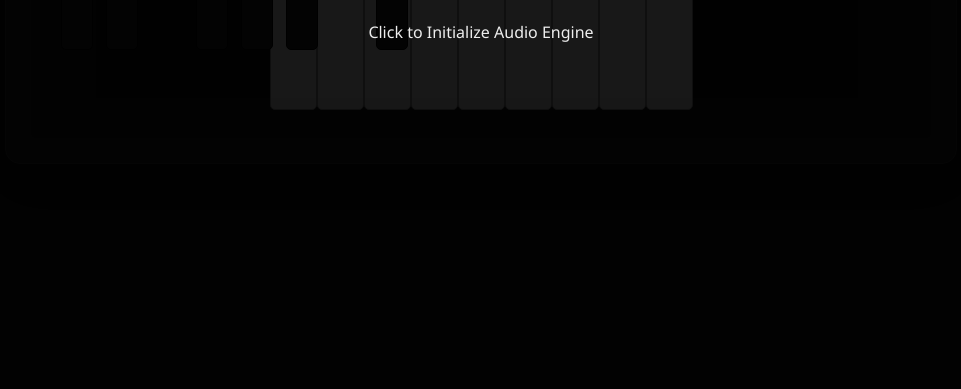
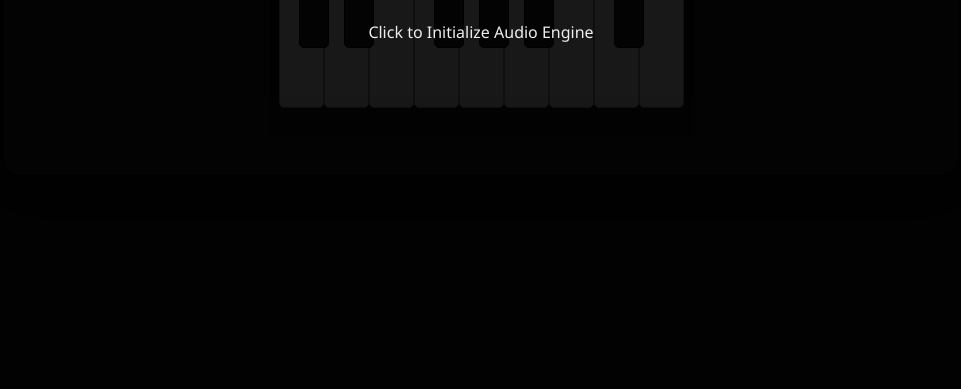
Before and after one commit to chris-lep/uncertain-keys, a plain HTML site: page experimental/advanced_1.html in a window 1280 px wide. Shown: the part 411-800 px from the top of the page, without its empty margins (159-1120 px from the left). Drawn offline with Linux system fonts and the light colour scheme.

Commit message:
fix key alignment in experimental versions

```diff
--- a/experimental/advanced_1.html
+++ b/experimental/advanced_1.html
@@ -22,8 +22,8 @@
         input[type=range] { width: 100%; accent-color: var(--accent); cursor: pointer; }
         select { background: #333; color: white; border: 1px solid #444; padding: 4px; border-radius: 4px; width: 100%; }
 
-        .keyboard { position: relative; display: flex; justify-content: center; height: 180px; margin-top: 10px; background: #111; padding: 10px; border-radius: 5px; }
-        .key { border-radius: 0 0 5px 5px; cursor: pointer; user-select: none; transition: all 0.1s; position: relative; }
+        .keyboard { position: relative; display: flex; width: fit-content; margin: 10px auto; height: 180px; background: #111; padding: 10px; border-radius: 5px; }
+        .key { border-radius: 0 0 5px 5px; cursor: pointer; user-select: none; transition: all 0.1s; position: relative; box-sizing: border-box; }
         .white { width: 45px; height: 160px; background: #eee; border: 1px solid #999; z-index: 1; }
         .white.active { background: var(--accent); transform: translateY(2px); }
         .black { width: 30px; height: 100px; background: #222; position: absolute; z-index: 2; margin-left: -15px; border: 1px solid #000; }
```
Also changed, not shown: experimental/advanced_2.html (+2 -2 lines).
